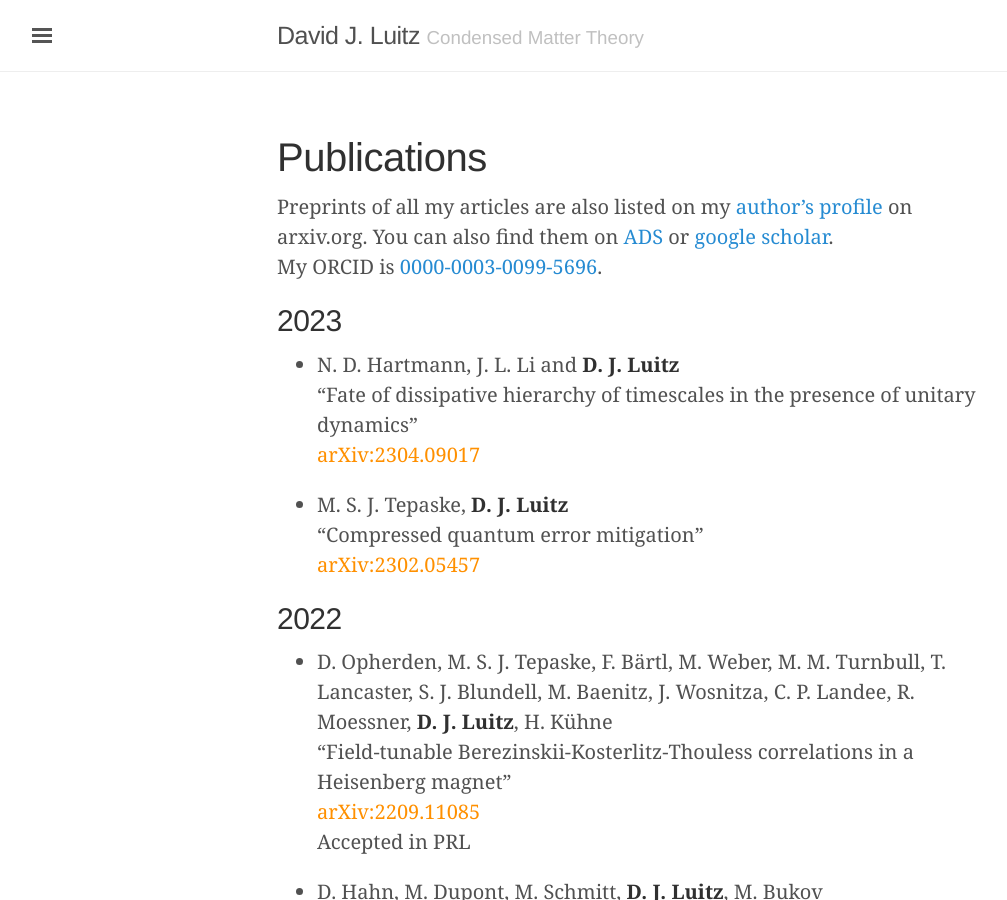
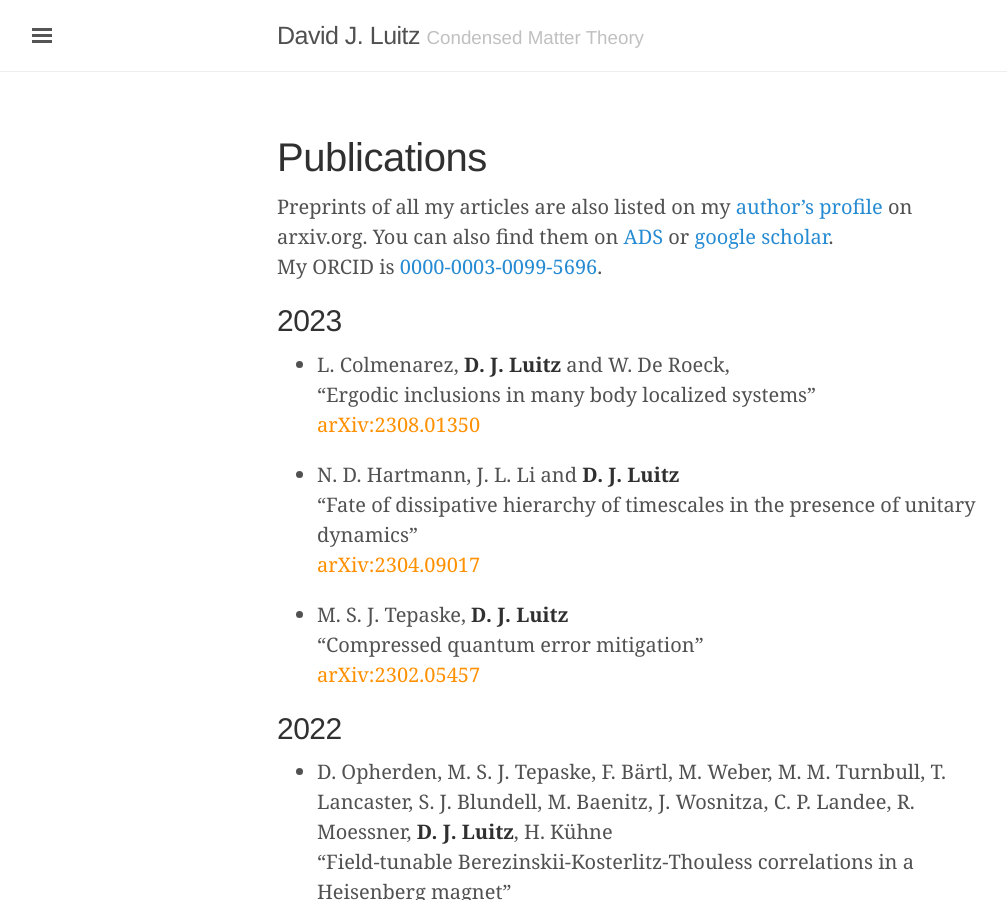
Before and after one commit to dluitz/dluitz.github.io, a Jekyll site: the page built from publications.md, in a window 1280 px wide and 900 px high. Shown: the whole window, without its empty margins (3-1010 px from the left). Built offline with Jekyll 4.4.1, drawn with Linux system fonts in a browser that asks for light colours.

Commit message:
[publist] update

```diff
--- a/publications.md
+++ b/publications.md
@@ -9,6 +9,11 @@ My ORCID is [0000-0003-0099-5696](https://orcid.org/0000-0003-0099-5696).
 
 2023
 ----
+
++ L. Colmenarez, **D. J. Luitz** and W. De Roeck,
+"Ergodic inclusions in many body localized systems"
+[arXiv:2308.01350](https://arxiv.org/abs/2308.01350){:class='arxiv'}
+
 
 + N. D. Hartmann, J. L. Li and **D. J. Luitz**
 "Fate of dissipative hierarchy of timescales in the presence of unitary dynamics"
```
